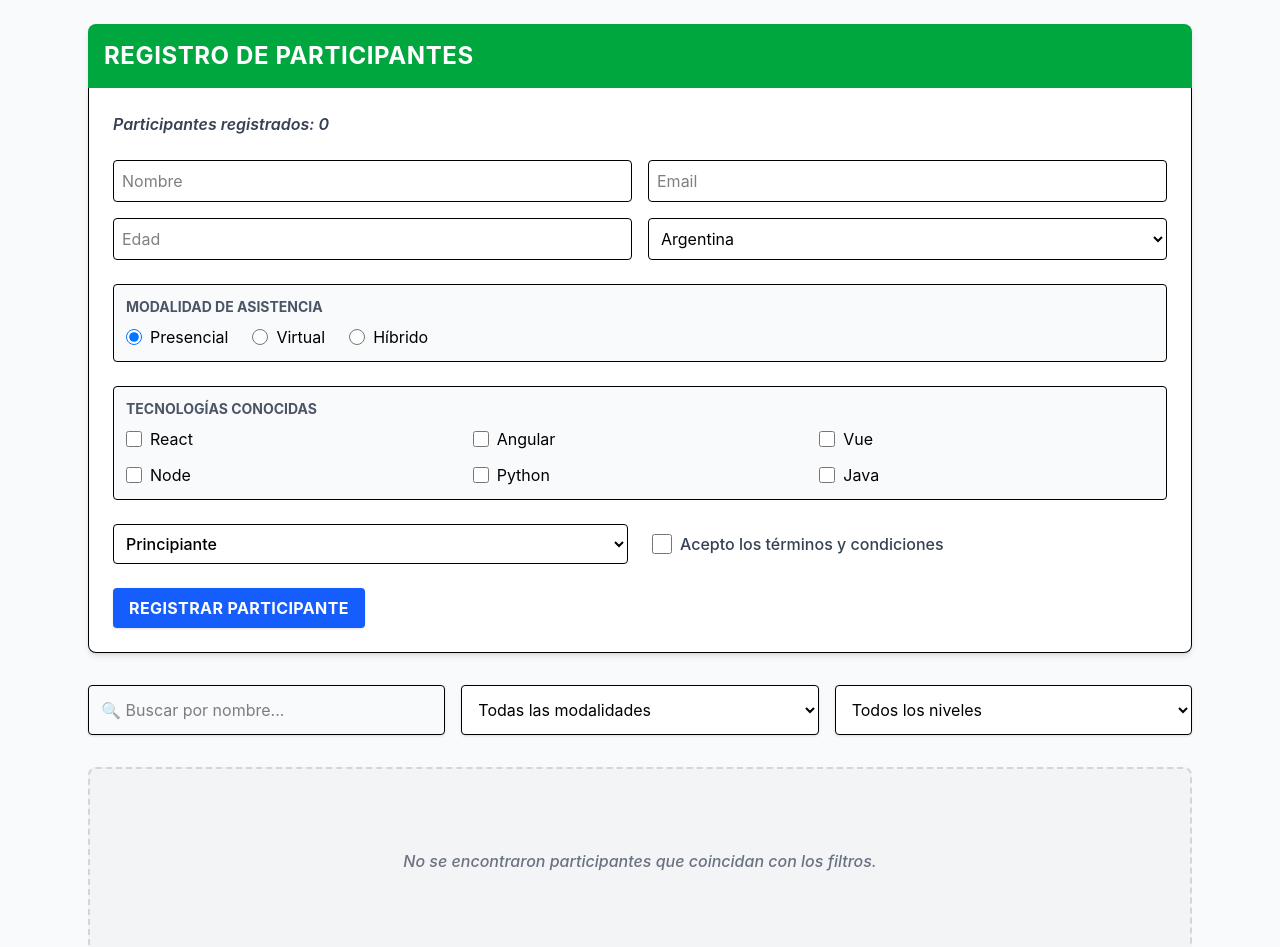
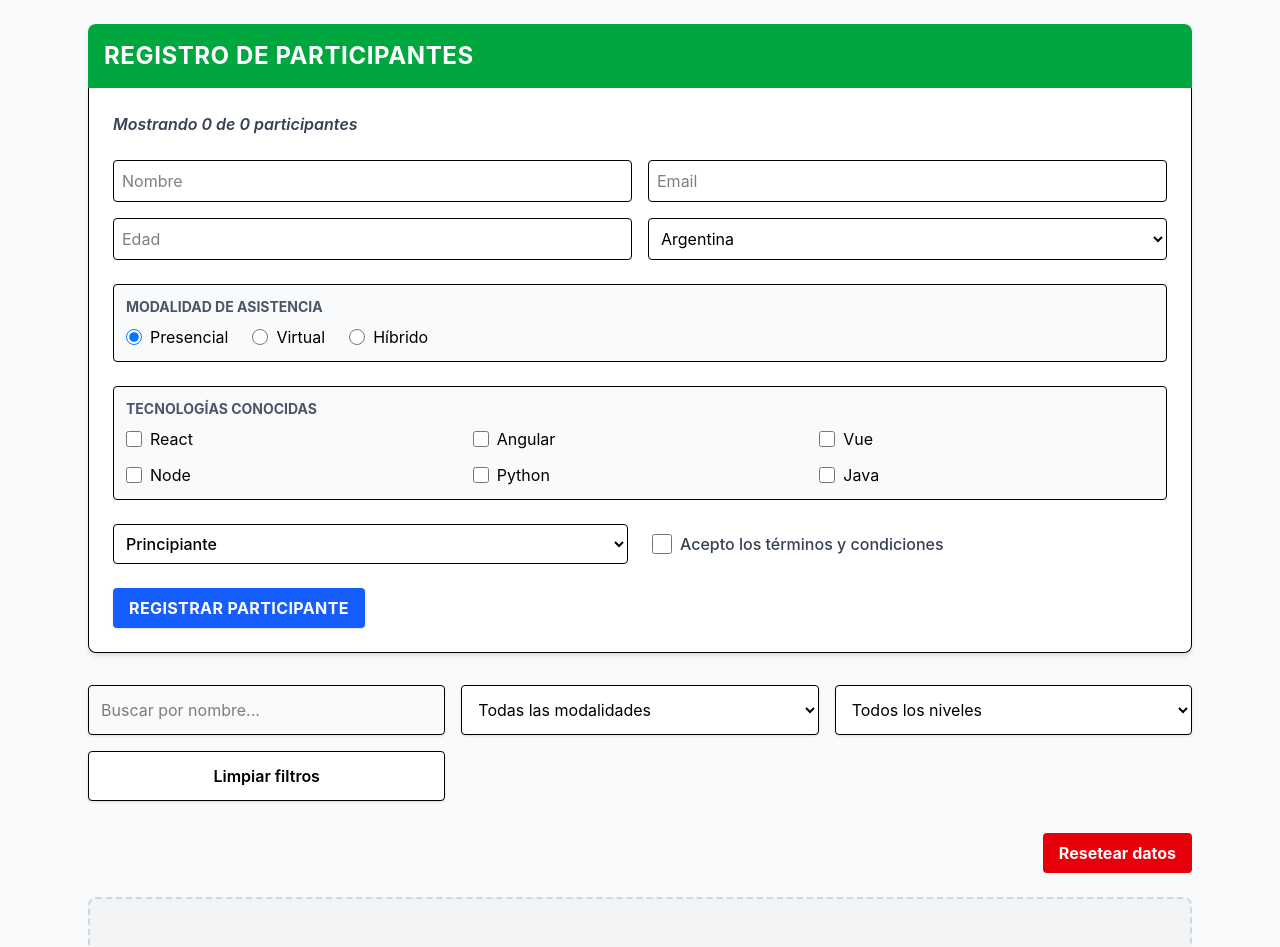
Before and after one commit to Team-Toro/magni_tps, a React (Vite) app: page / in a window 1280 px wide. Shown: the top 947 px of the page. Built offline with nearby package versions, Linux system fonts and the light colour scheme.

Commit message:
Taa-li-da
Filtros, separacion de participante card, Contador dinamico.

```diff
--- a/src/App.tsx
+++ b/src/App.tsx
@@ -12,30 +12,43 @@ const App: React.FC = () => {
     filtrados,
     manejarCambio,
     registrar,
-    eliminar
+    eliminar,
+    limpiarFiltros,
+    resetearDatos
   } = useParticipants();
 
   return (
     <div className="min-h-screen bg-gray-50 font-sans">
       <div className="max-w-6xl mx-auto p-6">
 
-        {/* Encabezado */}
+        {/* TP3: encabezado */}
         <div className="bg-green-600 text-white p-4 rounded-t-lg shadow-md">
           <h1 className="text-2xl font-bold uppercase tracking-wide">Registro de Participantes</h1>
         </div>
 
-        {/* Formulario de registro */}
+        {/* TP3: formulario */}
         <ParticipantForm
           formData={formData}
           manejarCambio={manejarCambio}
           registrar={registrar}
           participantesCount={participantes.length}
+          filtradosCount={filtrados.length}
         />
 
-        {/* Filtros de búsqueda */}
-        <ParticipantFilters filtros={filtros} />
+        {/* TP3: filtros combinados */}
+        <ParticipantFilters filtros={filtros} limpiarFiltros={limpiarFiltros} />
 
-        {/* Lista de participantes */}
+        <div className="flex justify-end mb-6">
+          <button
+            type="button"
+            onClick={resetearDatos}
+            className="bg-red-600 text-white px-4 py-2 rounded font-bold hover:bg-red-700 transition-colors"
+          >
+            Resetear datos
+          </button>
+        </div>
+
+        {/* TP3: tarjetas */}
         <ParticipantList participantes={filtrados} eliminar={eliminar} />
 
       </div>
--- /dev/null
+++ b/src/components/ParticipantCard.tsx
@@ -0,0 +1,45 @@
+import React from 'react';
+import { Participante } from '../models/Participante';
+import { coloresNivel } from '../utils/constants';
+
+interface ParticipantCardProps {
+  participante: Participante;
+  eliminar: (id: number) => void;
+}
+
+const ParticipantCard: React.FC<ParticipantCardProps> = ({ participante, eliminar }) => {
+  return (
+    <div
+      className={`p-5 rounded-lg shadow-md border-t-8 transition-all duration-300 hover:-translate-y-1 hover:shadow-xl flex flex-col justify-between ${coloresNivel[participante.nivel] || 'bg-white border-gray-300'}`}
+    >
+      <div>
+        <div className="flex justify-between items-start border-b border-black/10 pb-2 mb-3">
+          <h3 className="font-extrabold text-xl truncate">{participante.nombre}</h3>
+          <span className="text-xs font-black uppercase opacity-60 tracking-tighter">{participante.nivel}</span>
+        </div>
+        <p className="text-sm font-bold mb-1">{participante.pais}</p>
+        <div className="space-y-1 text-sm">
+          <p><strong>Modalidad:</strong> {participante.modalidad}</p>
+          <p><strong>Edad:</strong> {participante.edad} años</p>
+
+          {participante.nivel === 'Avanzado' && (
+            <p className="text-red-600 font-bold text-xs mt-1">Perfil Avanzado</p>
+          )}
+
+          <p className="mt-3 font-semibold text-xs border-t border-black/5 pt-2 italic">
+            {participante.tecnologias.join(' • ') || 'Sin tecnologias'}
+          </p>
+        </div>
+      </div>
+
+      <button
+        onClick={() => eliminar(participante.id)}
+        className="mt-5 bg-red-600 text-white px-4 py-2 rounded text-xs font-black hover:bg-red-700 transition-colors uppercase tracking-widest shadow-sm self-end"
+      >
+        Eliminar
+      </button>
+    </div>
+  );
+};
+
+export default ParticipantCard;
--- a/src/components/ParticipantFilters.tsx
+++ b/src/components/ParticipantFilters.tsx
@@ -9,13 +9,14 @@ interface ParticipantFiltersProps {
     setFiltroModalidad: (val: string) => void;
     setFiltroNivel: (val: string) => void;
   };
+  limpiarFiltros: () => void;
 }
 
-const ParticipantFilters: React.FC<ParticipantFiltersProps> = ({ filtros }) => {
+const ParticipantFilters: React.FC<ParticipantFiltersProps> = ({ filtros, limpiarFiltros }) => {
   return (
     <div className="grid grid-cols-1 md:grid-cols-3 gap-4 mb-8">
       <input
-        placeholder="🔍 Buscar por nombre..."
+        placeholder="Buscar por nombre..."
         value={filtros.filtroNombre}
         className="border p-3 rounded shadow-sm focus:ring-2 focus:ring-blue-300 outline-none"
         onChange={(e) => filtros.setFiltroNombre(e.target.value)}
@@ -40,6 +41,13 @@ const ParticipantFilters: React.FC<ParticipantFiltersProps> = ({ filtros }) => {
         <option>Intermedio</option>
         <option>Avanzado</option>
       </select>
+      <button
+        type="button"
+        onClick={limpiarFiltros}
+        className="border p-3 rounded shadow-sm bg-white font-semibold hover:bg-gray-50"
+      >
+        Limpiar filtros
+      </button>
     </div>
   );
 };
--- a/src/components/ParticipantForm.tsx
+++ b/src/components/ParticipantForm.tsx
@@ -14,19 +14,21 @@ interface ParticipantFormProps {
   manejarCambio: (e: React.ChangeEvent<HTMLInputElement | HTMLSelectElement>) => void;
   registrar: (e: React.FormEvent) => void;
   participantesCount: number;
+  filtradosCount: number;
 }
 
 const ParticipantForm: React.FC<ParticipantFormProps> = ({
   formData,
   manejarCambio,
   registrar,
-  participantesCount
+  participantesCount,
+  filtradosCount
 }) => {
   return (
     <div className="bg-white p-6 shadow-md rounded-b-lg mb-8 border-x border-b">
-      {/* Contador de participantes */}
+      {/* TP3: contador dinamico */}
       <p className="text-gray-700 mb-6 font-semibold italic">
-        Participantes registrados: {participantesCount}
+        Mostrando {filtradosCount} de {participantesCount} participantes
       </p>
 
       <form onSubmit={registrar} className="space-y-6">
--- a/src/components/ParticipantList.tsx
+++ b/src/components/ParticipantList.tsx
@@ -1,6 +1,6 @@
 import React from 'react';
-import { Participante } from '../types/Participante';
-import { coloresNivel } from '../utils/constants';
+import { Participante } from '../models/Participante';
+import ParticipantCard from './ParticipantCard';
 
 interface ParticipantListProps {
   participantes: Participante[];
@@ -11,7 +11,7 @@ const ParticipantList: React.FC<ParticipantListProps> = ({ participantes, elimin
   if (participantes.length === 0) {
     return (
       <div className="text-center py-20 bg-gray-100 rounded-lg border-2 border-dashed border-gray-300">
-        <p className="text-gray-500 font-medium italic">No se encontraron participantes que coincidan con los filtros.</p>
+        <p className="text-gray-500 font-medium italic">No hay participantes</p>
       </div>
     );
   }
@@ -19,38 +19,7 @@ const ParticipantList: React.FC<ParticipantListProps> = ({ participantes, elimin
   return (
     <div className="grid grid-cols-1 md:grid-cols-2 lg:grid-cols-3 gap-6">
       {participantes.map(p => (
-        <div
-          key={p.id}
-          className={`p-5 rounded-lg shadow-md border-t-8 transition-all duration-300 hover:-translate-y-1 hover:shadow-xl flex flex-col justify-between ${coloresNivel[p.nivel] || 'bg-white border-gray-300'}`}
-        >
-          <div>
-            <div className="flex justify-between items-start border-b border-black/10 pb-2 mb-3">
-              <h3 className="font-extrabold text-xl truncate">{p.nombre}</h3>
-              <span className="text-xs font-black uppercase opacity-60 tracking-tighter">{p.nivel}</span>
-            </div>
-            <p className="text-sm font-bold mb-1">📍 {p.pais}</p>
-            <div className="space-y-1 text-sm">
-              <p><strong>Modalidad:</strong> {p.modalidad}</p>
-              <p><strong>Edad:</strong> {p.edad} años</p>
-
-              {/* Etiqueta "Perfil Avanzado" en rojo solo si el nivel es Avanzado */}
-              {p.nivel === 'Avanzado' && (
-                <p className="text-red-600 font-bold text-xs mt-1">Perfil Avanzado</p>
-              )}
-
-              <p className="mt-3 font-semibold text-xs border-t border-black/5 pt-2 italic">
-                {p.tecnologias.join(' • ') || 'Sin tecnologías'}
-              </p>
-            </div>
-          </div>
-
-          <button
-            onClick={() => eliminar(p.id)}
-            className="mt-5 bg-red-600 text-white px-4 py-2 rounded text-xs font-black hover:bg-red-700 transition-colors uppercase tracking-widest shadow-sm self-end"
-          >
-            Eliminar
-          </button>
-        </div>
+        <ParticipantCard key={p.id} participante={p} eliminar={eliminar} />
       ))}
     </div>
   );
--- a/src/hooks/useParticipants.ts
+++ b/src/hooks/useParticipants.ts
@@ -1,5 +1,20 @@
 import { useState, useEffect } from 'react';
-import { Participante } from '../types/Participante';
+import { Participante } from '../models/Participante';
+
+const initialFormData = {
+  nombre: '',
+  email: '',
+  edad: '' as unknown as number,
+  pais: 'Argentina',
+  modalidad: 'Presencial',
+  tecnologias: [] as string[],
+  nivel: 'Principiante',
+  aceptaTerminos: false
+};
+
+const defaultFiltroNombre = '';
+const defaultFiltroModalidad = 'Todas las modalidades';
+const defaultFiltroNivel = 'Todos los niveles';
 
 export const useParticipants = () => {
   const [participantes, setParticipantes] = useState<Participante[]>(() => {
@@ -17,20 +32,11 @@ export const useParticipants = () => {
     }
   });
 
-  const [formData, setFormData] = useState({
-    nombre: '',
-    email: '',
-    edad: '' as unknown as number,
-    pais: 'Argentina',
-    modalidad: 'Presencial',
-    tecnologias: [] as string[],
-    nivel: 'Principiante',
-    aceptaTerminos: false
-  });
+  const [formData, setFormData] = useState({ ...initialFormData });
 
-  const [filtroNombre, setFiltroNombre] = useState('');
-  const [filtroModalidad, setFiltroModalidad] = useState('Todas las modalidades');
-  const [filtroNivel, setFiltroNivel] = useState('Todos los niveles');
+  const [filtroNombre, setFiltroNombre] = useState(defaultFiltroNombre);
+  const [filtroModalidad, setFiltroModalidad] = useState(defaultFiltroModalidad);
+  const [filtroNivel, setFiltroNivel] = useState(defaultFiltroNivel);
 
   useEffect(() => {
     localStorage.setItem('participantes', JSON.stringify(participantes));
@@ -69,15 +75,24 @@ export const useParticipants = () => {
 
     setParticipantes([...participantes, nuevo]);
 
-    setFormData({
-      nombre: '', email: '', edad: '' as unknown as number,
-      pais: 'Argentina', modalidad: 'Presencial',
-      tecnologias: [], nivel: 'Principiante', aceptaTerminos: false
-    });
+    setFormData({ ...initialFormData });
   };
 
   const eliminar = (id: number) => {
     setParticipantes(participantes.filter(p => p.id !== id));
+  };
+
+  const limpiarFiltros = () => {
+    setFiltroNombre(defaultFiltroNombre);
+    setFiltroModalidad(defaultFiltroModalidad);
+    setFiltroNivel(defaultFiltroNivel);
+  };
+
+  const resetearDatos = () => {
+    localStorage.removeItem('participantes');
+    setParticipantes([]);
+    setFormData({ ...initialFormData });
+    limpiarFiltros();
   };
 
   const filtrados = participantes.filter(p => {
@@ -101,6 +116,8 @@ export const useParticipants = () => {
     filtrados,
     manejarCambio,
     registrar,
-    eliminar
+    eliminar,
+    limpiarFiltros,
+    resetearDatos
   };
 };
```
Also changed, not shown: src/models/Participante.ts (line endings or trailing spaces), 1 other file (tests, documents, lock files or other folders).
